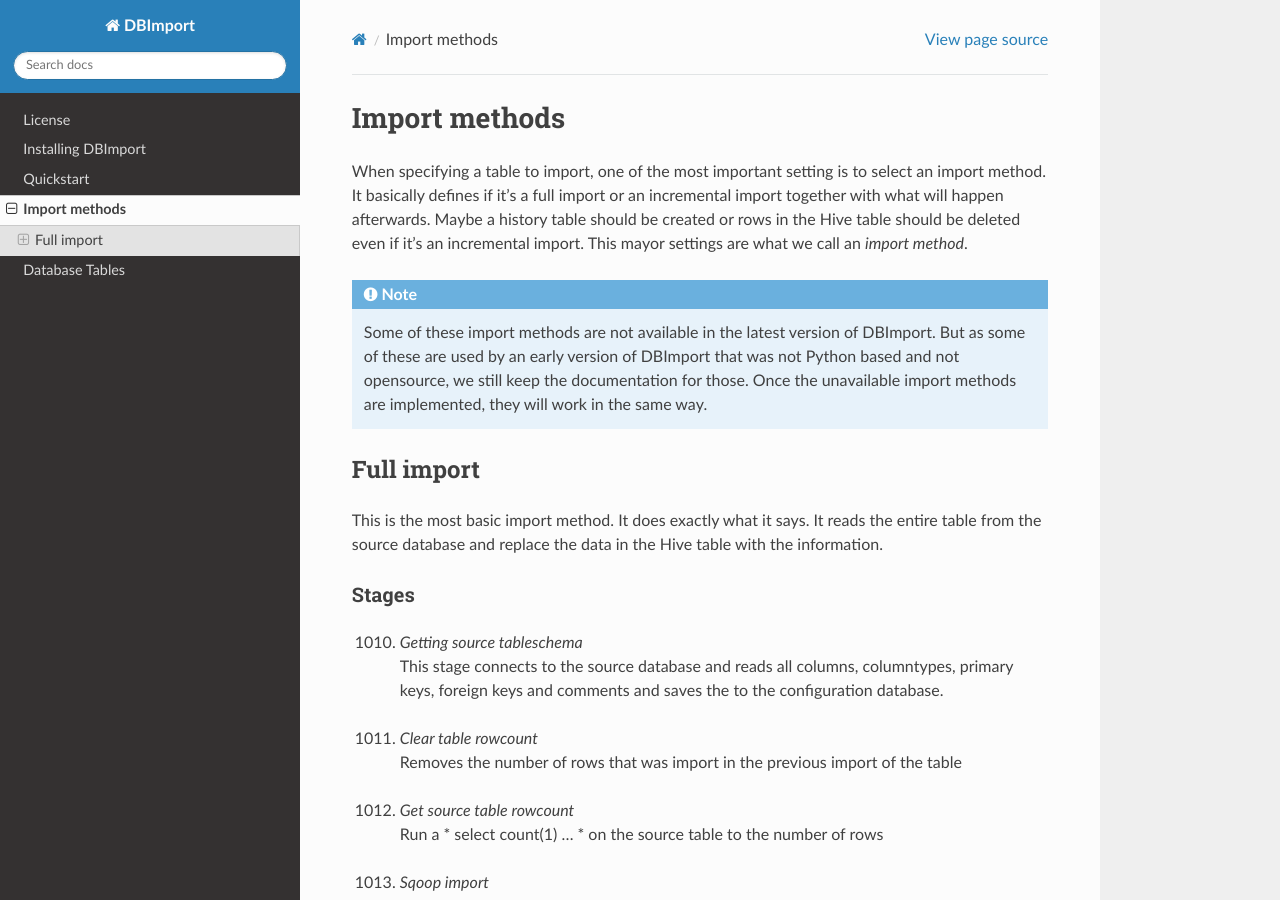
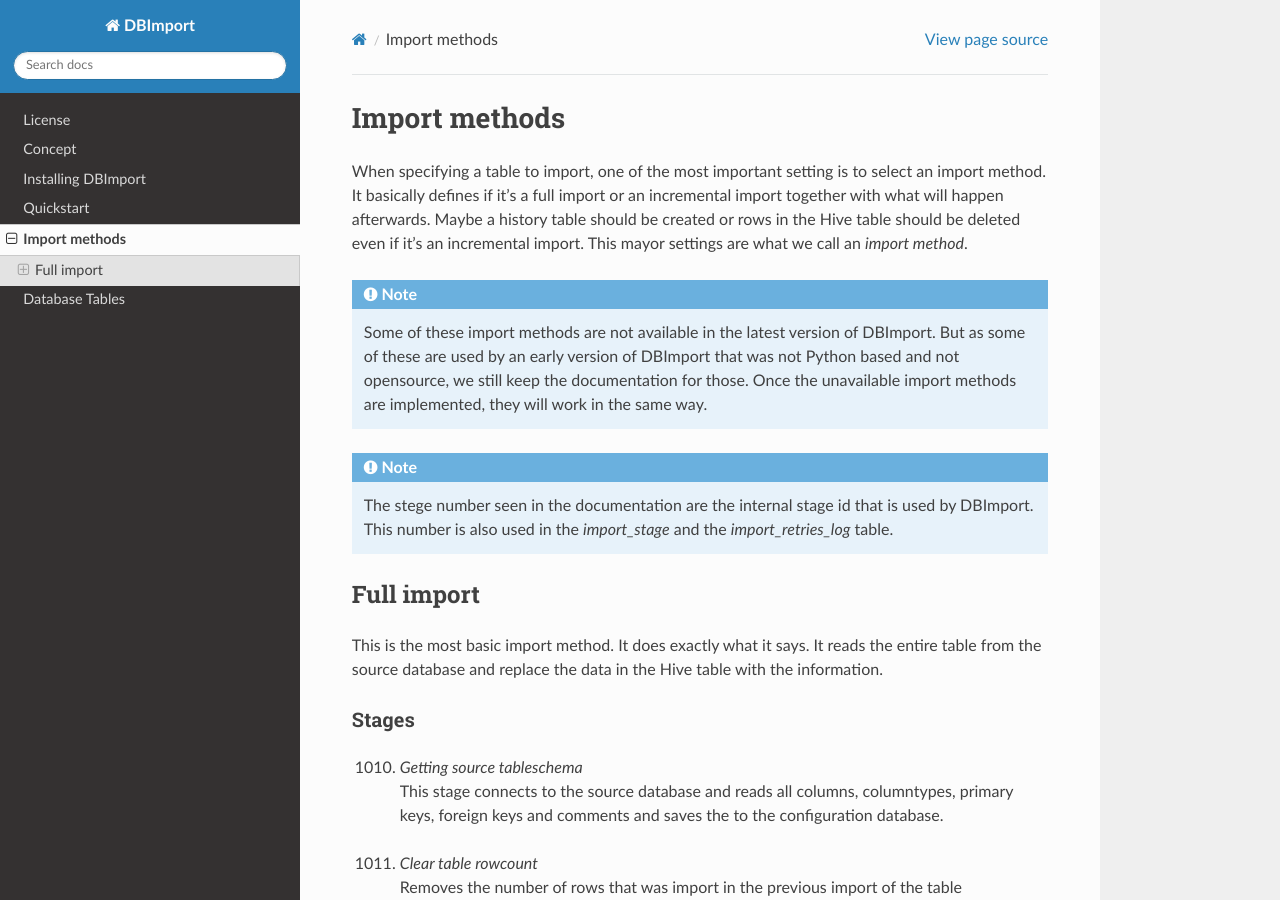
Before and after one commit to Middlecon/DBImport, a Sphinx documentation site: the page built from docs/import_methods.rst, in a window 1280 px wide and 900 px high. Built offline with Sphinx 7.4.7 and the Read the Docs theme 2.0.0, drawn with Linux system fonts in a browser that asks for light colours.

Commit message:
Documentation update

```diff
--- a/docs/import_methods.rst
+++ b/docs/import_methods.rst
@@ -4,6 +4,8 @@
 When specifying a table to import, one of the most important setting is to select an import method. It basically defines if it’s a full import or an incremental import together with what will happen afterwards. Maybe a history table should be created or rows in the Hive table should be deleted even if it’s an incremental import. This mayor settings are what we call an *import method*.
 
 .. note:: Some of these import methods are not available in the latest version of DBImport. But as some of these are used by an early version of DBImport that was not Python based and not opensource, we still keep the documentation for those. Once the unavailable import methods are implemented, they will work in the same way.
+
+.. note:: The stege number seen in the documentation are the internal stage id that is used by DBImport. This number is also used in the *import_stage* and the *import_retries_log* table.
 
 
 Full import
--- a/docs/index.rst
+++ b/docs/index.rst
@@ -24,6 +24,7 @@
     :maxdepth: 4
 
     license
+    concept
     install
     quickstart
     import_methods
```
Also changed, not shown: docs/concept.rst (added, +34 -0 lines).
